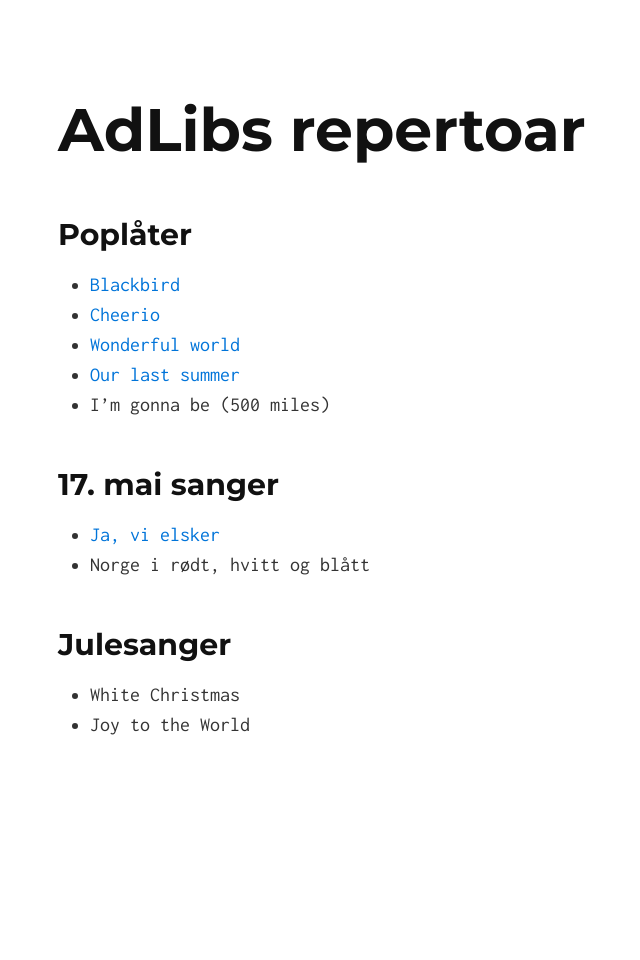
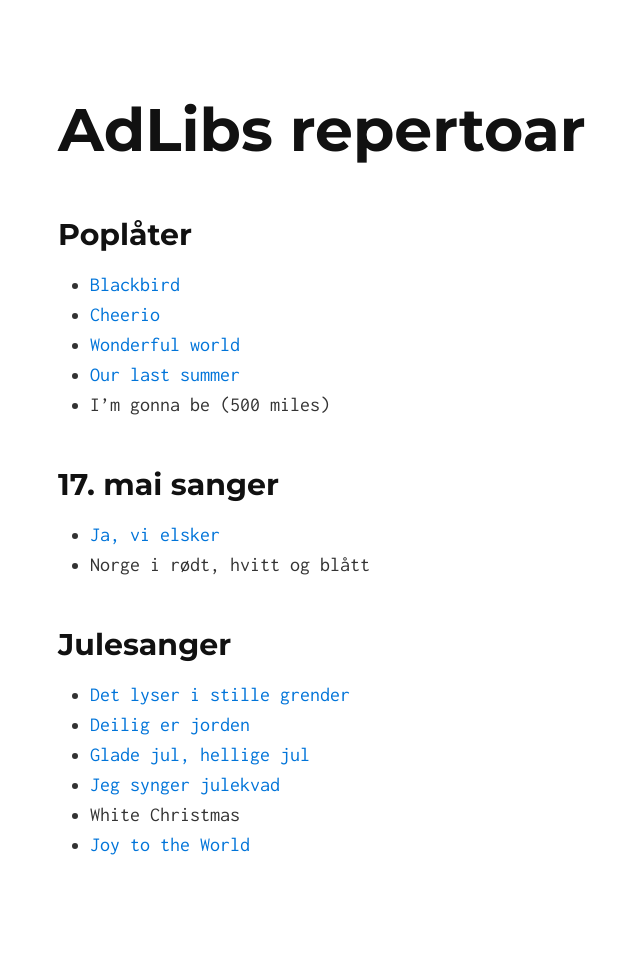
Before and after one commit to essoen/AdLib-Web, a Jekyll site: the page built from index.html, in a window 1280 px wide. Shown: the whole page, without its empty margins (280-920 px from the left). Built offline with Jekyll 4.4.1, drawn with Linux system fonts in a browser that asks for light colours; before the commit the page ends 900 px from its top, so only the background shows below that.

Commit message:
Added a few christmas songs.

```diff
--- a/_includes/index.md
+++ b/_includes/index.md
@@ -10,5 +10,9 @@
 * Norge i rødt, hvitt og blått
 
 ## Julesanger
+* [Det lyser i stille grender](assets/DetLyserIStilleGrender.pdf)
+* [Deilig er jorden](assets/DeiligErJorden.pdf)
+* [Glade jul, hellige jul](assets/GladeJul.pdf)
+* [Jeg synger julekvad](assets/Julekvad.pdf)
 * White Christmas
-* Joy to the World
+* [Joy to the World](assets/JoyToTheWorld.pdf)
```
